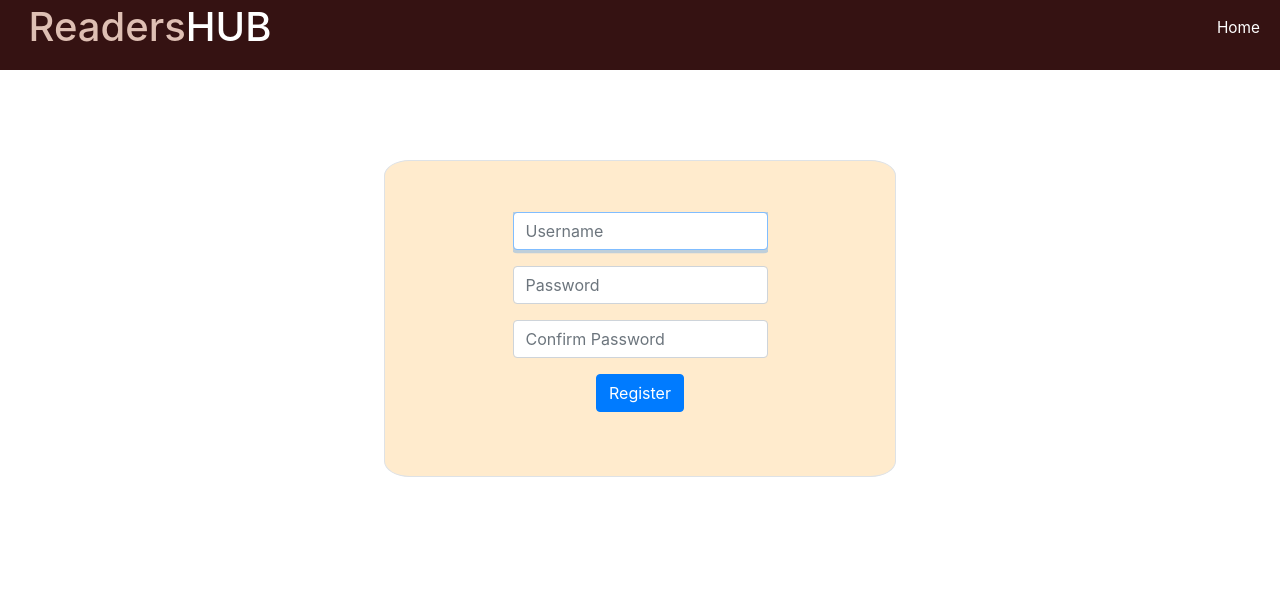
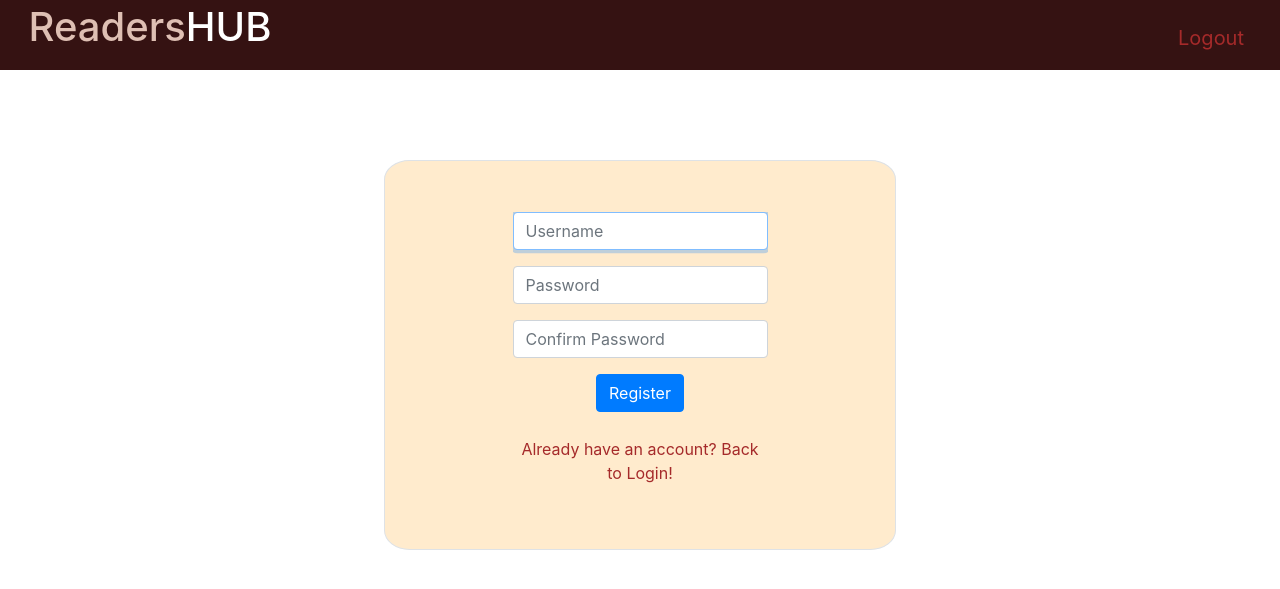
Before and after one commit to yosefHesham/book, a Flask app: template templates/register.html in a window 1280 px wide. Shown: the top 589 px of the page. Run offline with Flask 2, Linux system fonts and the light colour scheme; the template is opened without the code that fills it, so the values that code supplies are empty; a user stored in the database is signed in; some libraries are stand-ins or nearby versions.

Commit message:
adding logout button after loggin in

```diff
--- a/application.py
+++ b/application.py
@@ -1,6 +1,6 @@
 import os
 
-from flask import Flask, session, render_template, request
+from flask import Flask, session, render_template, request, redirect
 from flask_session import Session
 from sqlalchemy import create_engine
 from sqlalchemy.orm import scoped_session, sessionmaker
@@ -53,14 +53,21 @@ def login():
         return render_template("login.html")
 
     else:
-
-        username = request.form['name']
+        session.clear()
+        username = request.form['username']
         password = request.form['password']
-
+        row = db.execute("Select id, username, hash from users where username = :username", {'username':username}).fetchone()
         if not username.strip():
             return render_template('error.html',error='Username cannot be empty!', direction='/login')
         elif not password.strip():
             return render_template('error.html',error='Password cannot be empty!', direction='/login')
+        elif row == None or not check_password_hash(row[2], password):
+            return render_template('error.html',error='wrong password or username', direction='/login')
+
+        session['user_id'] = row[0]
+        print('###logged in', row[0])
+
+        return redirect('/')
 
 
 
@@ -110,3 +117,16 @@ def register():
 
 
         return render_template('index.html')
+
+
+
+
+@app.route("/logout")
+def logout():
+    """Log user out"""
+
+    # Forget any user_id
+    session.clear()
+
+    # Redirect user to login form
+    return redirect("/")
--- a/static/css/layout.css
+++ b/static/css/layout.css
@@ -43,3 +43,16 @@ li{
 a{
     text-decoration: none;
 }
+.nav-link{
+
+    color: brown;
+    font-size: 20px;
+    font-style: bold;
+    stroke: #351212;
+    stroke-width: 2px;
+    stroke-opacity: 0.5;
+
+}
+.nav-link:hover{
+    color:wheat
+}
--- a/static/css/login.css
+++ b/static/css/login.css
@@ -24,3 +24,10 @@
     margin-top: 7%;
     padding-bottom: 5%;
 }
+.register{
+    text-decoration: none;
+    color: brown;
+    display: inline-block;
+    margin-top: 10%;
+
+}
--- a/templates/layout.html
+++ b/templates/layout.html
@@ -13,9 +13,11 @@
         <a href="#"> <h1> Readers<span>HUB</span>  </h1></a>
 
         <nav>
+            {% if session.user_id %}
             <ul>
-                <li> <a class = "items" href="#"> Home </a></li>
+                <li class="nav-item"><a class="nav-link" href="/logout">Logout</a></li>
             </ul>
+            {% endif %}
 
         </nav>
     </header>
--- a/templates/login.html
+++ b/templates/login.html
@@ -15,7 +15,7 @@
         <input class="form-control" name="password" placeholder="Password" type="password">
     </div>
     <button class="btn btn-primary" type="submit">Log In</button>
-    <a href="/register"> don`t have an account ? Register Now !</a>
+    <a href="/register" class = 'register'> don`t have an account? Register Now!</a>
 </form></div></div>
 
 
--- a/templates/register.html
+++ b/templates/register.html
@@ -18,6 +18,8 @@
         <input class="form-control" name="confirm_password" placeholder="Confirm Password" type="password">
     </div>
     <button class="btn btn-primary" type="submit">Register</button>
+    <a href="/login" class = 'register'> Already have an account? Back to Login!</a>
+
 </form></div></div>
 
 
--- /dev/null
+++ b/try.py
@@ -0,0 +1,4 @@
+from application import db
+
+row = db.execute("Select id, username, hash from users where username = :username", {'username':'yosef'}).fetchone()
+print(row)
```
